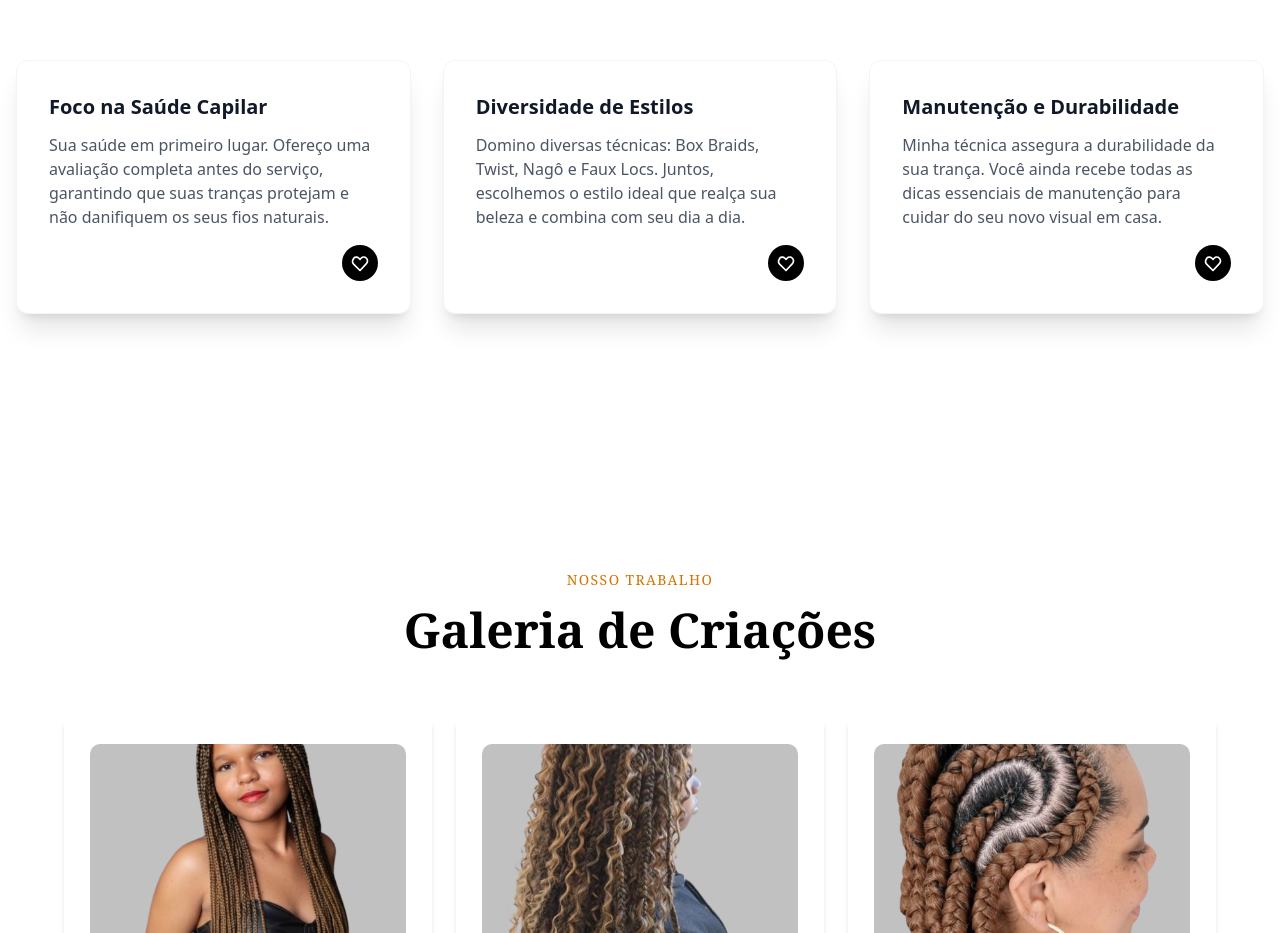
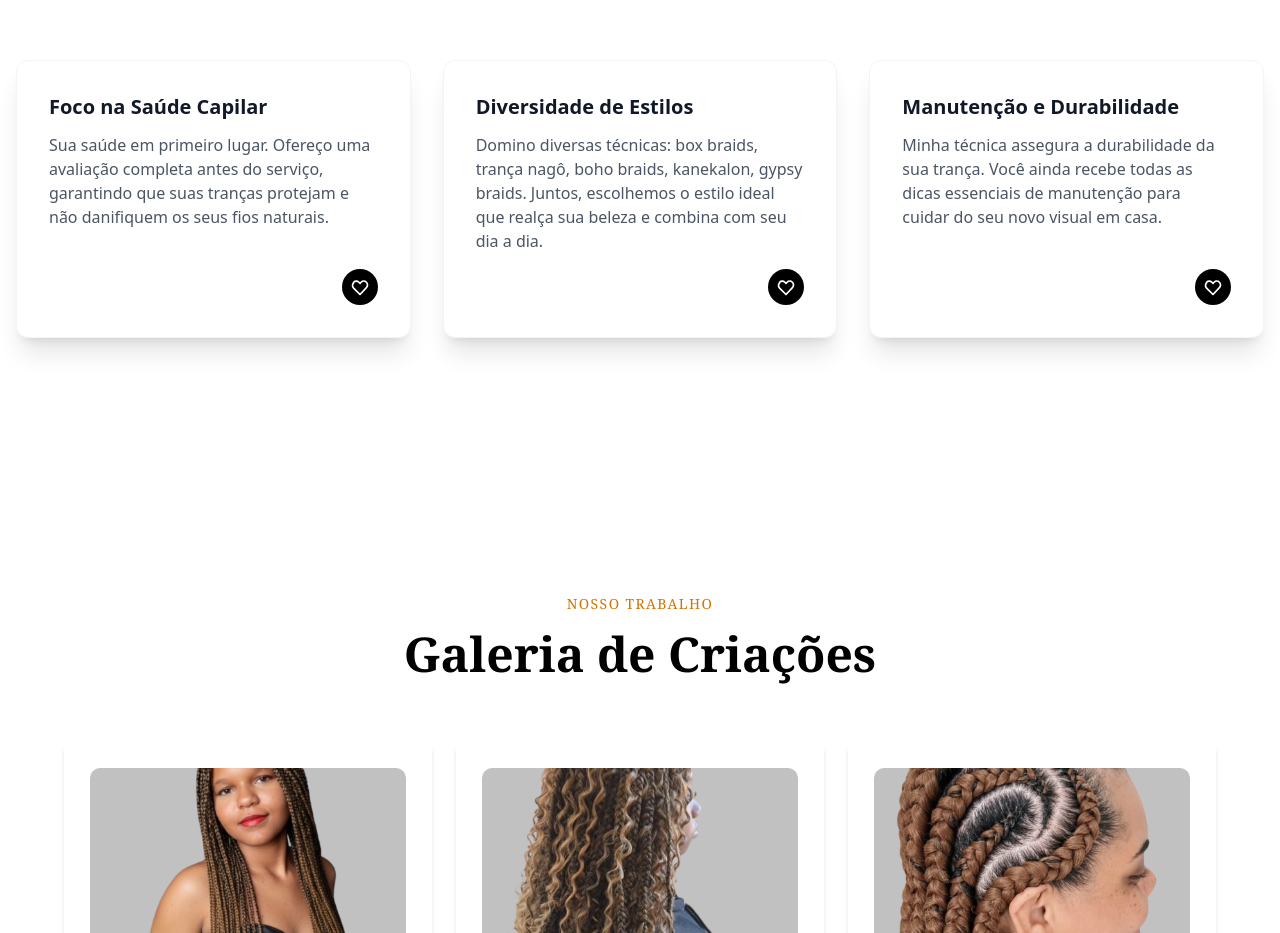
Before and after one commit to simoneoliveira26/PageModal, a plain HTML site: page index.html in a window 1280 px wide. Shown: the part 2540-3473 px from the top of the page. Drawn offline with nearby package versions, Linux system fonts and the light colour scheme.

Commit message:
ajustes texto, sessao por que escolher meu trabalho

```diff
--- a/index.html
+++ b/index.html
@@ -398,7 +398,7 @@
                         <div>
                             <h2 class="text-xl font-bold text-gray-900 mb-3">Diversidade de Estilos</h2>
                             <p class="text-gray-600">
-                                Domino diversas técnicas: Box Braids, Twist, Nagô e Faux Locs. Juntos, escolhemos o
+                                Domino diversas técnicas: box braids, trança nagô, boho braids, kanekalon, gypsy braids. Juntos, escolhemos o
                                 estilo ideal que realça sua beleza e combina com seu dia a dia.
                             </p>
                         </div>
```
